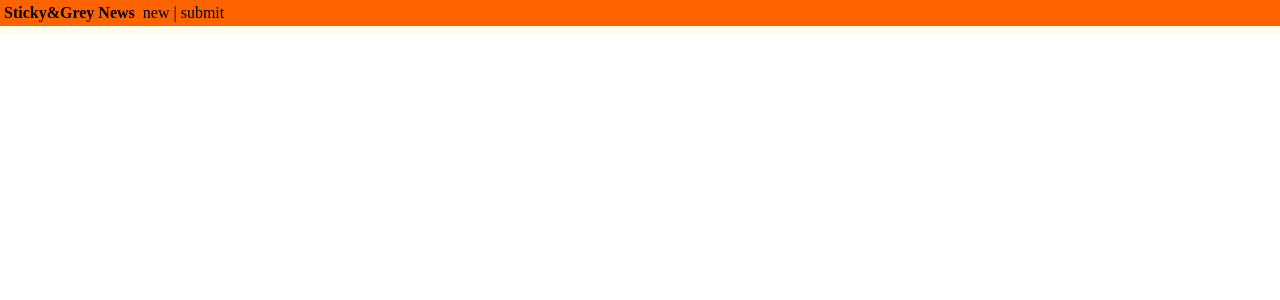
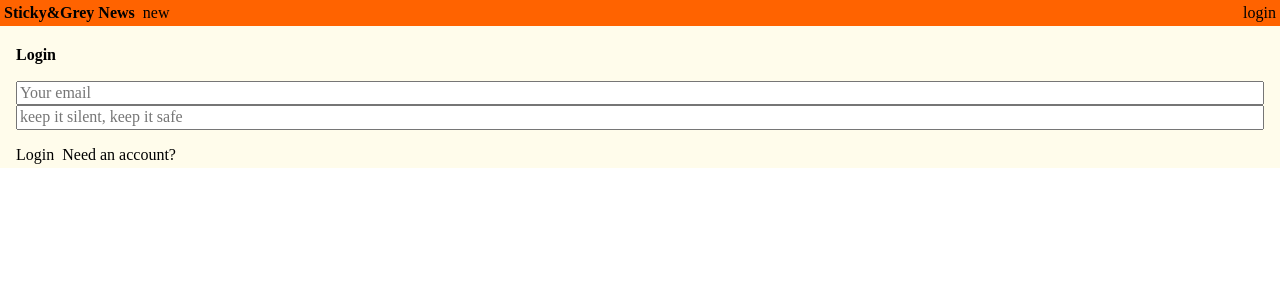
Before and after one commit to malloryerik/hnql, a React (Create React App) app: page /login in a window 1280 px wide. Shown: the top 300 px of the page. Built offline with nearby package versions, Linux system fonts and the light colour scheme.

Commit message:
added initial auth

```diff
--- a/src/components/App.js
+++ b/src/components/App.js
@@ -3,6 +3,7 @@
 import CreateLink from './CreateLink'
 import Header from './Header'
 import { Route, Switch } from 'react-router-dom'
+import Login from './Login'
 
 class App extends Component {
   render() {
@@ -13,10 +14,10 @@
           <Switch>
             <Route exact path="/" component={LinkList} />
             <Route exact path="/create" component={CreateLink} />
+            <Route exact path="/login" component={Login} />
           </Switch>
         </div>
       </div>
-
     )
   }
 }
--- a/src/components/Header.js
+++ b/src/components/Header.js
@@ -1,20 +1,43 @@
 import React, { Component } from 'react'
 import { Link } from 'react-router-dom'
 import { withRouter } from 'react-router'
+import { AUTH_TOKEN } from '../constants'
 
 class Header extends Component {
 	render() {
+		const authToken = localStorage.getItem(AUTH_TOKEN)
 		return (
 			<div className="flex pa1 justify-between nowrap bg-orange">
 				<div className="flex flex-fixed black">
 					<div className="fw7 mr1">Sticky&Grey News</div>
+
 					<Link to="/" className="ml1 no-underline black">
 						new
 				</Link>
-					<div className="ml1">|</div>
-					<Link to="/create" className="ml1 no-underline black">
-						submit
-				</Link>
+
+					{authToken && (
+						<div className="flex">
+							<div className="ml1">|</div>
+							<Link to="/create" className="ml1 no-underline black">
+								submit
+							</Link>
+						</div>
+					)}
+				</div>
+				<div className="flex flex-fixed">
+					{authToken ? (
+						<div
+							className="ml1 pointer black"
+							onClick={() => {
+								localStorage.removeItem(AUTH_TOKEN)
+								this.props.history.push(`/`)
+							}}
+						></div>
+					) : (
+							<Link to="/login" className="ml1 no-underline black">
+								login
+							</Link>
+						)}
 				</div>
 			</div>
 		)
--- /dev/null
+++ b/src/components/Login.js
@@ -0,0 +1,92 @@
+import React, { Component } from 'react'
+import { AUTH_TOKEN } from '../constants'
+import { Mutation } from 'react-apollo'
+import gql from 'graphql-tag'
+
+const SIGNUP_MUTATION = gql`
+	mutation SignupMutation($email: String!, $password: String!, $name: String!) {
+		signup(email: $email, password: $password, name: $name) {
+			token
+		}
+	}
+`
+
+const LOGIN_MUTATION = gql`
+	mutation LoginMutataion($email: String!, $password: String!) {
+		login(email: $email, password: $password) {
+			token
+		}
+	}
+`
+
+class Login extends Component {
+	state = {
+		login: true, // flag to toggle 'Login' vs 'Signup'
+		email: '',
+		password: '',
+		name: '',
+	}
+
+	render() {
+		const { login, email, password, name } = this.state
+		return (
+			<div>
+				<h4 className="mv3">{login ? 'Login' : 'Signup'}</h4>
+				<div className="flex flex-column">
+					{!login && (
+						<input
+							value={name}
+							onChange={e => this.setState({ name: e.target.value })}
+							type="text"
+							placeholder="Your name"
+						/>
+					)}
+					<input
+						value={email}
+						onChange={e => this.setState({ email: e.target.value })}
+						type="text"
+						placeholder="Your email"
+					/>
+					<input
+						value={password}
+						onChange={e => this.setState({ password: e.target.value })}
+						type="password"
+						placeholder="keep it silent, keep it safe"
+					/>
+				</div>
+				<div className="flex mt3">
+					<Mutation
+						mutation={login ? LOGIN_MUTATION : SIGNUP_MUTATION}
+						variables={{ email, password, name }}
+						onCompleted={data => this._confirm(data)}
+					>
+						{mutation => (
+							<div className="pointer mr2 button" onClick={mutation}>
+								{login ? 'Login' : 'Create account'}
+							</div>
+						)}
+					</Mutation>
+					<div
+						className="pointer button"
+						onClick={() => this.setState({ login: !login })}
+					>
+						{login ? 'Need an account?' : 'Aleady a member?'}
+					</div>
+				</div>
+
+			</div>
+		)
+	}
+
+	_confirm = async (data) => {
+		const { token } = this.state.login ? data.login : data.signup
+		this._saveUserData(token)
+		this.props.history.push(`/`)
+	}
+
+	_saveUserData = token => {
+		localStorage.setItem(AUTH_TOKEN, token)
+	}
+}
+
+export default Login
--- /dev/null
+++ b/src/constants.js
@@ -0,0 +1 @@
+export const AUTH_TOKEN = 'auth-token'
```
Lines whose indentation alone changed are shown as unchanged.
